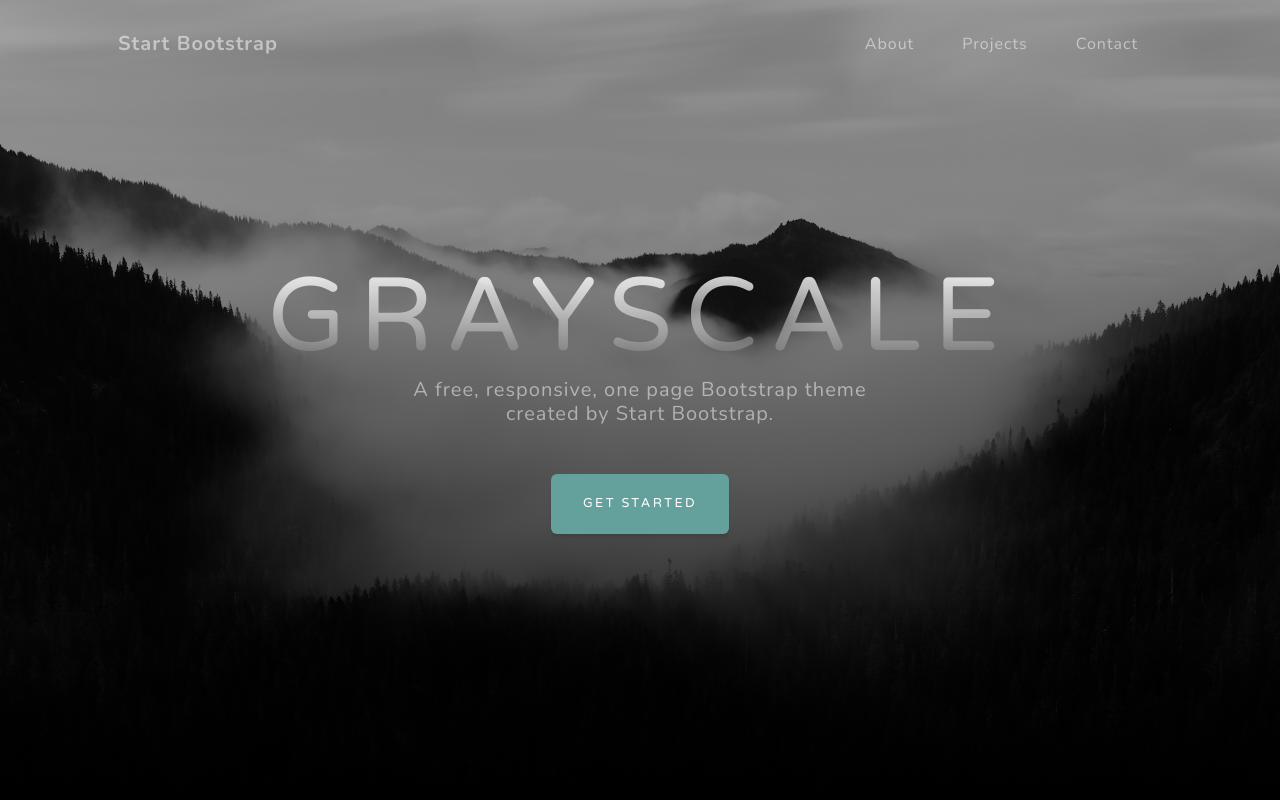
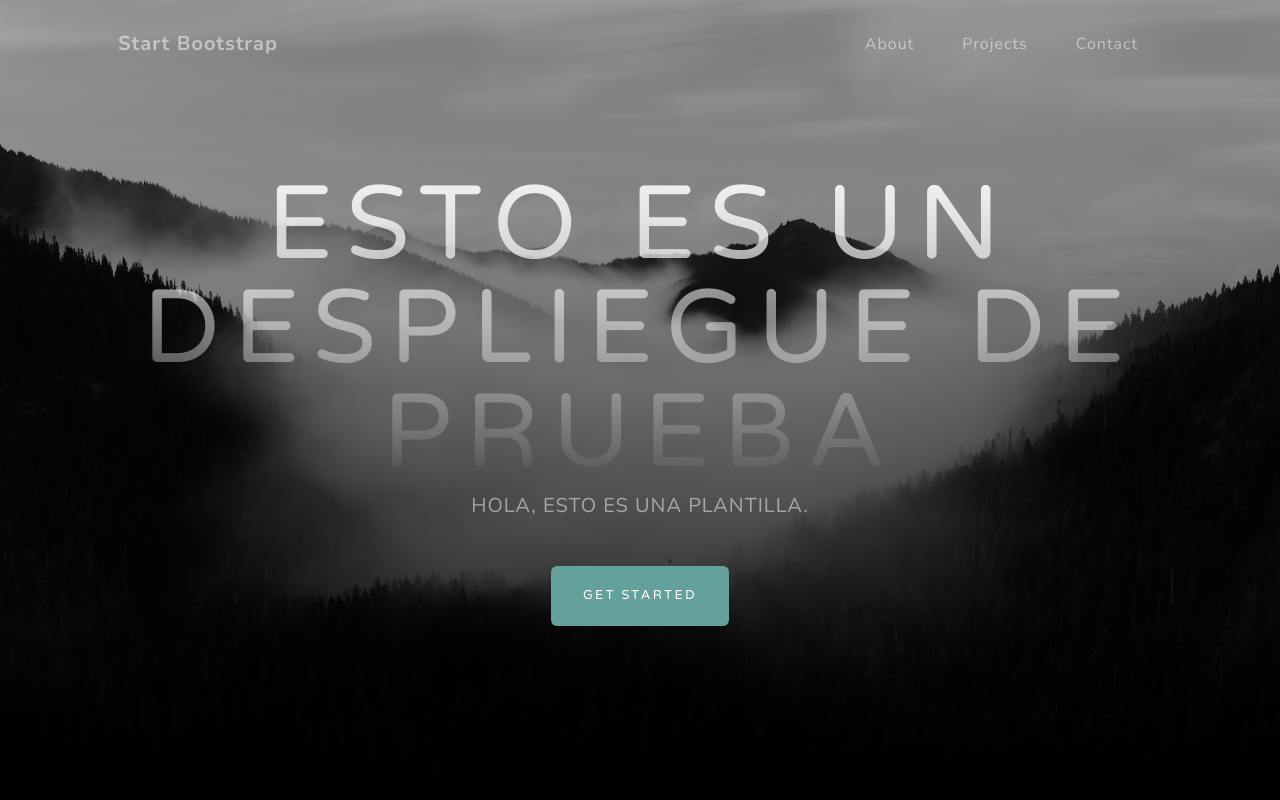
Before and after one commit to johndavis1999/pruebadeploy, a plain HTML site: page index.html in a window 1280 px wide. Shown: the top 800 px of the page. Drawn offline with nearby package versions, Linux system fonts and the light colour scheme.

Commit message:
Update index.html

```diff
--- a/index.html
+++ b/index.html
@@ -38,8 +38,8 @@
             <div class="container px-4 px-lg-5 d-flex h-100 align-items-center justify-content-center">
                 <div class="d-flex justify-content-center">
                     <div class="text-center">
-                        <h1 class="mx-auto my-0 text-uppercase">Grayscale</h1>
-                        <h2 class="text-white-50 mx-auto mt-2 mb-5">A free, responsive, one page Bootstrap theme created by Start Bootstrap.</h2>
+                        <h1 class="mx-auto my-0 text-uppercase">ESTO ES UN DESPLIEGUE DE PRUEBA</h1>
+                        <h2 class="text-white-50 mx-auto mt-2 mb-5">HOLA, ESTO ES UNA PLANTILLA.</h2>
                         <a class="btn btn-primary" href="#about">Get Started</a>
                     </div>
                 </div>
```
